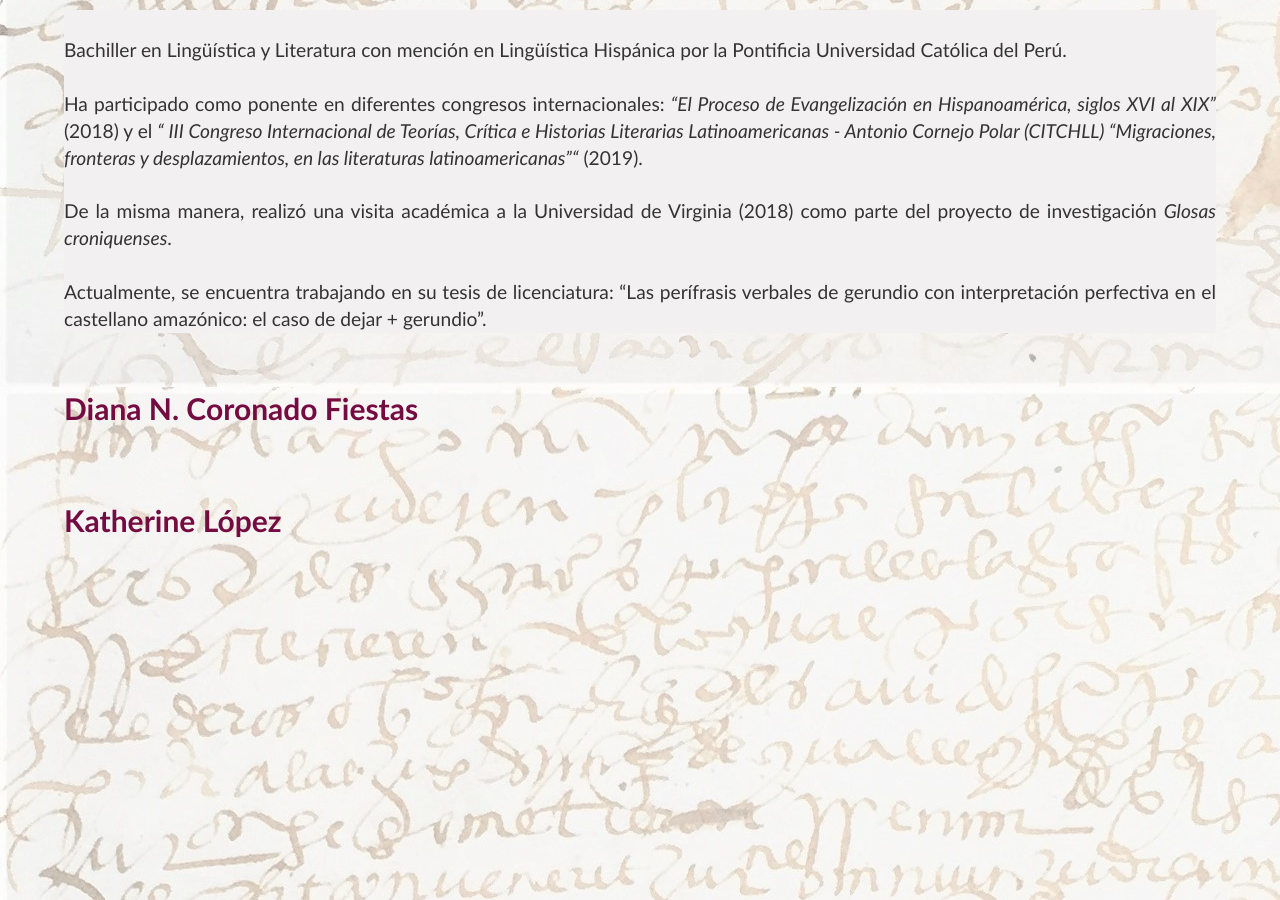
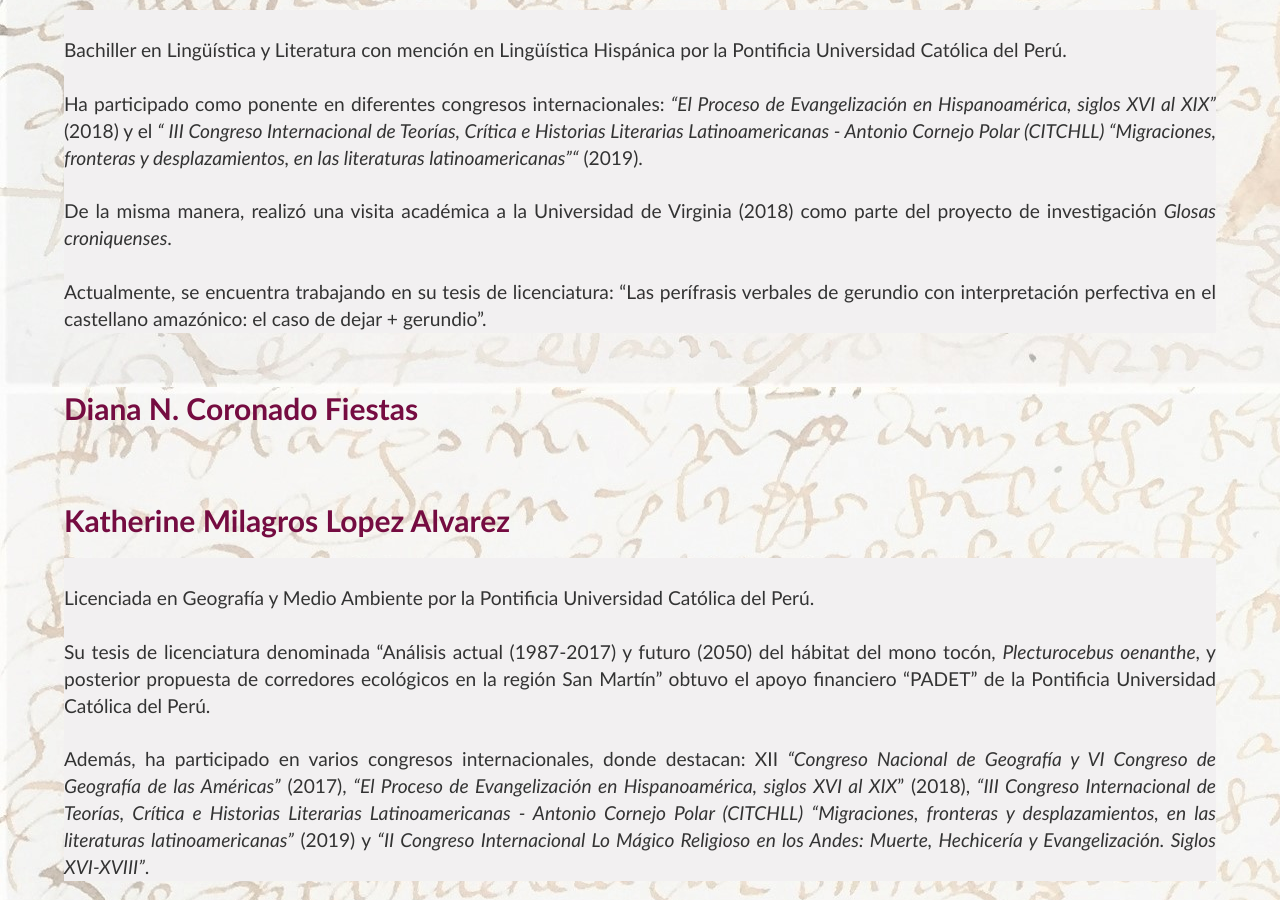
Before and after one commit to glosascroniquenses/glosascroniquenses.github.io, a Jekyll site: the page trabajo/index.html, which Jekyll copies as it is, in a window 1280 px wide and 900 px high, scrolled down 1529 px. Built offline with Jekyll 4.4.1, drawn with Linux system fonts in a browser that asks for light colours.

Commit message:
Update index.html

```diff
--- a/trabajo/index.html
+++ b/trabajo/index.html
@@ -102,8 +102,19 @@ Actualmente, se encuentra trabajando en su tesis de licenciatura: “Las perífr
 <h1>Diana N. Coronado Fiestas</h1>
 <br/>
 <br/>
-<h1>Katherine López</h1>
+<h1>Katherine Milagros Lopez Alvarez</h1>
+<p>
 <br/>
+Licenciada en Geografía y Medio Ambiente por la Pontificia Universidad Católica del Perú.
+<br/><br/>
+Su tesis de licenciatura denominada “Análisis actual (1987-2017) y futuro (2050) del hábitat del mono tocón, <i>Plecturocebus oenanthe</i>,
+y posterior propuesta de corredores ecológicos en la región San Martín” obtuvo el apoyo financiero “PADET” de la Pontificia Universidad Católica del Perú.
+<br/><br/>
+Además, ha participado en varios congresos internacionales, donde destacan: XII <i>“Congreso Nacional de Geografía y VI Congreso de Geografía de las Américas”</i> (2017),
+	<i>“El Proceso de Evangelización en Hispanoamérica, siglos XVI al XIX</i>”  (2018),
+	<i>“III Congreso Internacional de Teorías, Crítica e Historias Literarias Latinoamericanas - Antonio Cornejo Polar (CITCHLL)</i>
+	<i>“Migraciones, fronteras y desplazamientos, en las literaturas latinoamericanas”</i> (2019) y
+	<i>“II Congreso Internacional Lo Mágico Religioso en los Andes: Muerte, Hechicería y Evangelización. Siglos XVI-XVIII”</i>.
 <br/>
 </p>
 
```
